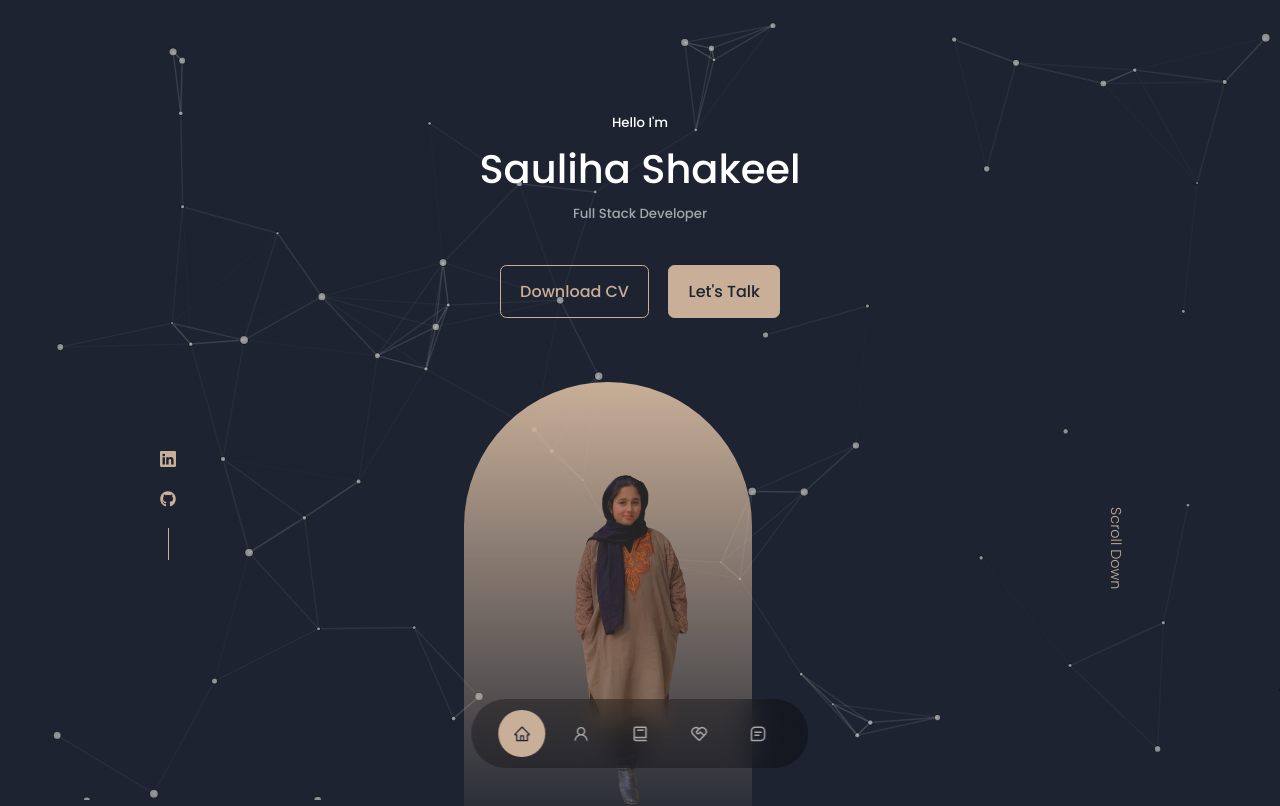
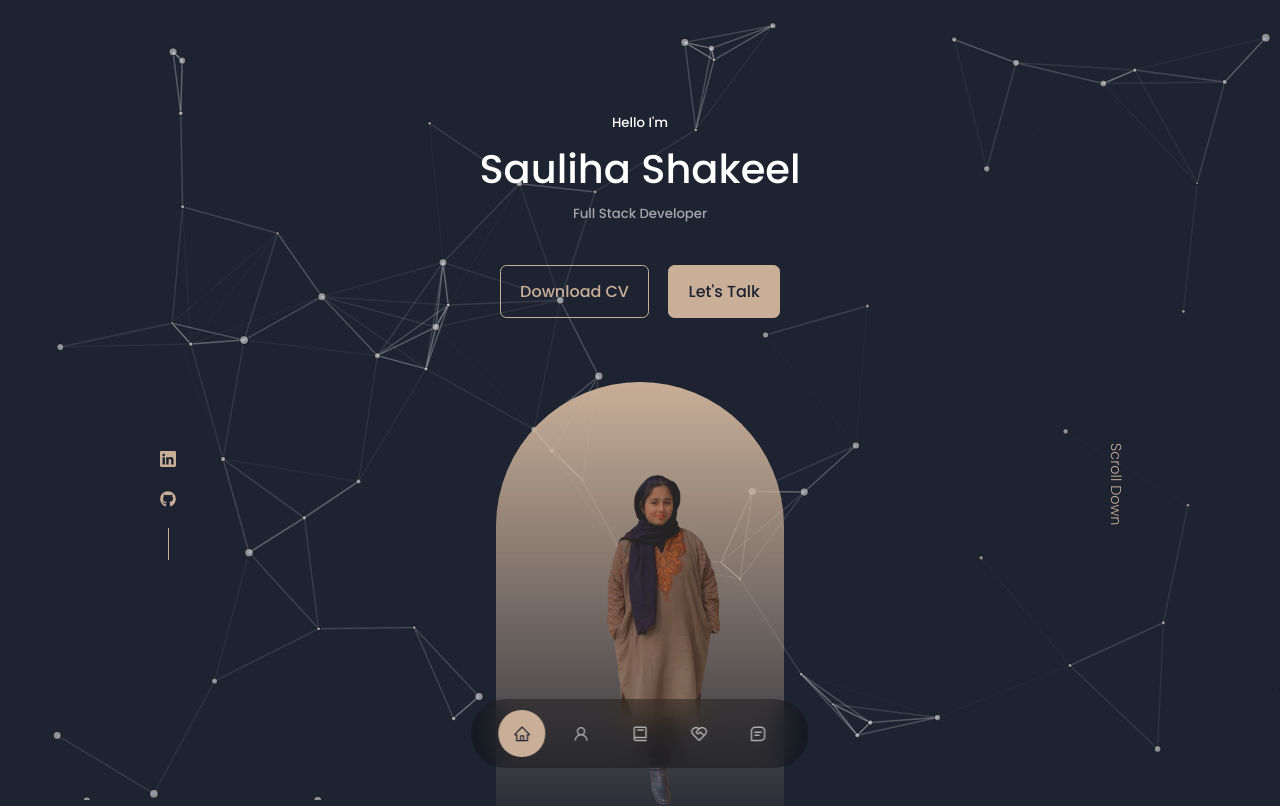
Before and after one commit to saulihaa/Personal-Portfolio, a React (Create React App) app: page / in a window 1280 px wide. Shown: the top 806 px of the page. Built offline with nearby package versions, Linux system fonts and the light colour scheme.

Commit message:
Deployed website

```diff
--- a/src/components/Particle.jsx
+++ b/src/components/Particle.jsx
@@ -69,7 +69,7 @@ function Particle() {
         "enable": true,
         "distance": 150,
         "color": "#ffffff",
-        "opacity": 0.20042650760819036,
+        "opacity": 0.4411185506104764,
         "width": 1.5
       },
       "move": {
--- a/src/components/contactus/Contact.css
+++ b/src/components/contactus/Contact.css
@@ -14,7 +14,7 @@
     padding: 1.2rem;
     border-radius: 1.2rem;
     text-align: center;
-    border: 1px slid transparent;
+    border: 1px s0lid transparent;
     transition: var(--transition);
 }
 .contact__option:hover{
--- a/src/components/header/Header.css
+++ b/src/components/header/Header.css
@@ -41,7 +41,7 @@ bottom:20rem;
     width: 18rem;
     height: 29rem;
     position: absolute;
-    left: calc(50% - 11rem);
+    left: calc(50% - 9rem);
     margin-top: 4rem;
     border-radius: 12rem 12rem 0 0;
     /* overflow: hidden; */
@@ -51,7 +51,7 @@ bottom:20rem;
 .scroll__down{
     position: absolute;
     right: -2.3rem;
-    bottom: 20rem;
+    bottom: 24rem;
     transform: rotate(90deg);
     font-weight: 300;
     font-size: 0.9rem;
```
